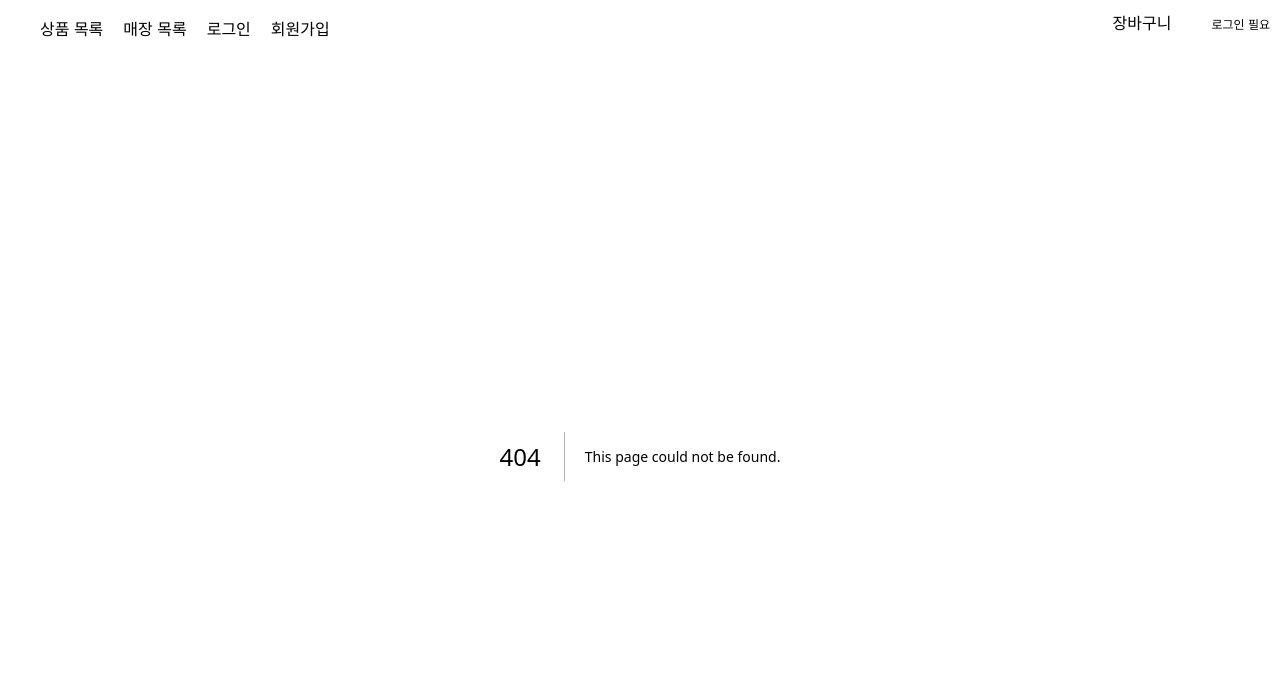
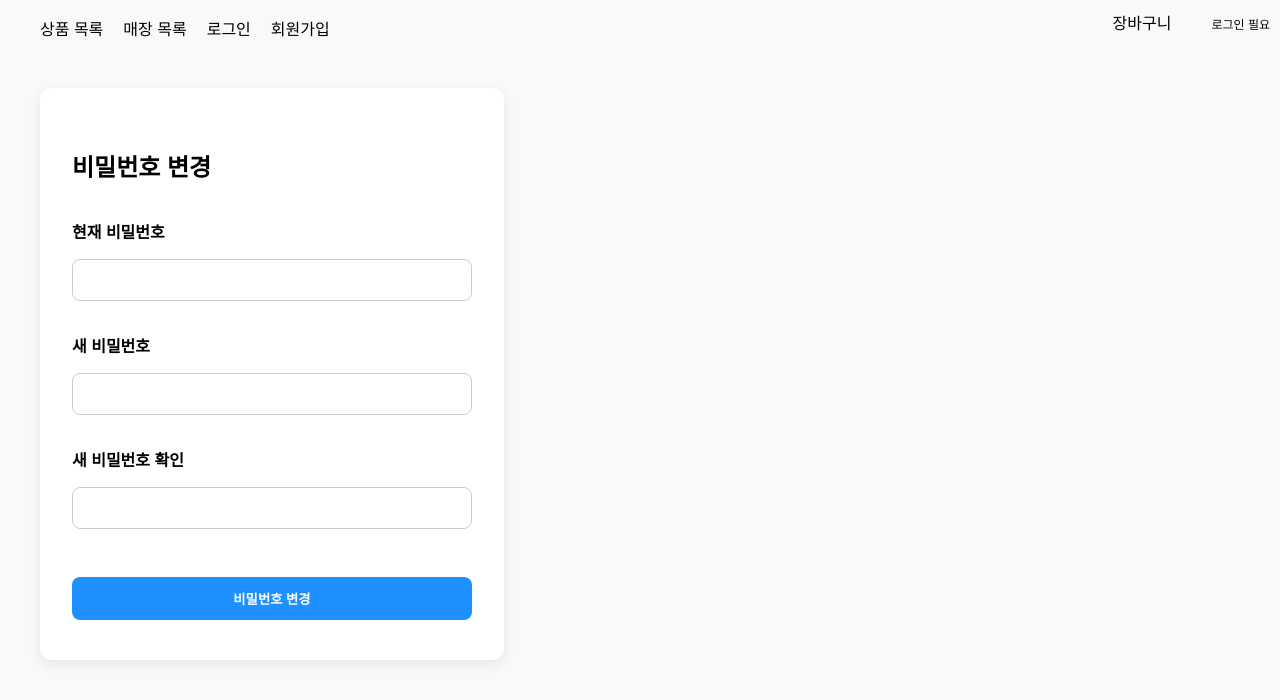
Before and after one commit to Pyo-hogeun/mytown, a Next.js app in the folder frontend/: page /users/change-password in a window 1280 px wide. Before the commit this address had no page. Shown: the top 700 px of the page. Built offline with nearby package versions, Linux system fonts and the light colour scheme.

Commit message:
feat : 회원정보 > 비밀번호 변경

```diff
--- /dev/null
+++ b/frontend/app/users/change-password/page.tsx
@@ -0,0 +1,168 @@
+'use client';
+
+import { useState } from 'react';
+import styled from 'styled-components';
+import axios from '@/utils/axiosInstance';
+import Container from '@/app/component/Container';
+import { Card } from '@/app/component/Card';
+import Button from '@/app/component/Button';
+import Input from '@/app/component/Input';
+
+const Title = styled.h2`
+  margin-bottom: 1.5em;
+`;
+
+const Form = styled.form`
+  display: flex;
+  flex-direction: column;
+  gap: 1em;
+`;
+
+const Label = styled.label`
+  font-weight: 600;
+`;
+
+const StyledButton = styled(Button)`
+  width: 100%;
+  margin-top: 16px;
+  padding: 12px;
+  font-weight: bold;
+  background-color: #1e90ff;
+  color: white;
+  border: none;
+  border-radius: 8px;
+`;
+
+const ErrorMessage = styled.p`
+  color: red;
+  font-size: 0.9em;
+  margin-top: -0.5em;
+`;
+
+const SuccessMessage = styled.p`
+  color: green;
+  font-size: 0.9em;
+  margin-top: -0.5em;
+`;
+
+const ChangePasswordPage = () => {
+  const [currentPassword, setCurrentPassword] = useState('');
+  const [newPassword, setNewPassword] = useState('');
+  const [confirmPassword, setConfirmPassword] = useState('');
+  const [errors, setErrors] = useState<{ [key: string]: string }>({});
+  const [success, setSuccess] = useState<string | null>(null);
+  const [loading, setLoading] = useState(false);
+
+  // ✅ 비밀번호 정규식 (대문자 + 소문자 + 숫자 + 특수문자 포함, 최소 8자)
+  const passwordRegex =
+    /^(?=.*[a-z])(?=.*[A-Z])(?=.*\d)(?=.*[!@#$%^&*()_\-+=])[A-Za-z\d!@#$%^&*()_\-+=]{8,}$/;
+
+  // ✅ 실시간 유효성 검사 함수
+  const validate = (field: string, value: string) => {
+    let message = '';
+
+    switch (field) {
+      case 'currentPassword':
+        if (!value) message = '현재 비밀번호를 입력해주세요.';
+        break;
+      case 'newPassword':
+        if (!value) message = '새 비밀번호를 입력해주세요.';
+        else if (!passwordRegex.test(value))
+          message = '비밀번호는 대문자, 소문자, 숫자, 특수문자를 포함한 8자 이상이어야 합니다.';
+        else if (value === currentPassword)
+          message = '새 비밀번호는 기존 비밀번호와 달라야 합니다.';
+        break;
+      case 'confirmPassword':
+        if (!value) message = '비밀번호 확인을 입력해주세요.';
+        else if (value !== newPassword) message = '새 비밀번호와 일치하지 않습니다.';
+        break;
+    }
+
+    setErrors((prev) => ({ ...prev, [field]: message }));
+  };
+
+  const handleSubmit = async (e: React.FormEvent) => {
+    e.preventDefault();
+    setSuccess(null);
+
+    // 모든 필드에 대한 유효성 검사 실행
+    validate('currentPassword', currentPassword);
+    validate('newPassword', newPassword);
+    validate('confirmPassword', confirmPassword);
+
+    // 에러가 있으면 전송 중단
+    const hasError = Object.values(errors).some((msg) => msg);
+    if (hasError) return;
+
+    try {
+      setLoading(true);
+      const res = await axios.patch('/auth/password', {
+        currentPassword,
+        newPassword,
+      });
+
+      if (res.status === 200) {
+        setSuccess('비밀번호가 성공적으로 변경되었습니다.');
+        setCurrentPassword('');
+        setNewPassword('');
+        setConfirmPassword('');
+        setErrors({});
+      }
+    } catch (err: any) {
+      setErrors({ submit: err.response?.data?.message || '비밀번호 변경에 실패했습니다.' });
+    } finally {
+      setLoading(false);
+    }
+  };
+
+  return (
+    <Container>
+      <Card>
+        <Title>비밀번호 변경</Title>
+        <Form onSubmit={handleSubmit}>
+          <Label>현재 비밀번호</Label>
+          <Input
+            type="password"
+            value={currentPassword}
+            onChange={(e) => {
+              setCurrentPassword(e.target.value);
+              validate('currentPassword', e.target.value);
+            }}
+          />
+          {errors.currentPassword && <ErrorMessage>{errors.currentPassword}</ErrorMessage>}
+
+          <Label>새 비밀번호</Label>
+          <Input
+            type="password"
+            value={newPassword}
+            onChange={(e) => {
+              setNewPassword(e.target.value);
+              validate('newPassword', e.target.value);
+            }}
+          />
+          {errors.newPassword && <ErrorMessage>{errors.newPassword}</ErrorMessage>}
+
+          <Label>새 비밀번호 확인</Label>
+          <Input
+            type="password"
+            value={confirmPassword}
+            onChange={(e) => {
+              setConfirmPassword(e.target.value);
+              validate('confirmPassword', e.target.value);
+            }}
+          />
+          {errors.confirmPassword && <ErrorMessage>{errors.confirmPassword}</ErrorMessage>}
+
+          {errors.submit && <ErrorMessage>{errors.submit}</ErrorMessage>}
+          {success && <SuccessMessage>{success}</SuccessMessage>}
+
+          <StyledButton type="submit" disabled={loading}>
+            {loading ? '변경 중...' : '비밀번호 변경'}
+          </StyledButton>
+        </Form>
+      </Card>
+    </Container>
+  );
+};
+
+export default ChangePasswordPage;
--- a/frontend/app/users/user-Infomation/page.tsx
+++ b/frontend/app/users/user-Infomation/page.tsx
@@ -93,7 +93,7 @@ const UserInfomation = () => {
             <StyledLink href="/">연락처 관리</StyledLink>
           </li>
           <li>
-            <StyledLink href="/">비밀번호 변경</StyledLink>
+            <StyledLink href="/users/change-password">비밀번호 변경</StyledLink>
           </li>
         </List>
       </Card>
```
Also changed, not shown: 1 other file (tests, documents, lock files or other folders).
